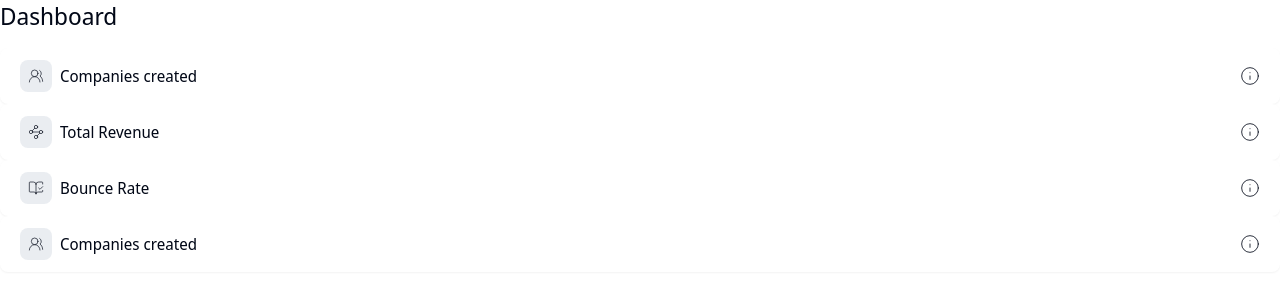
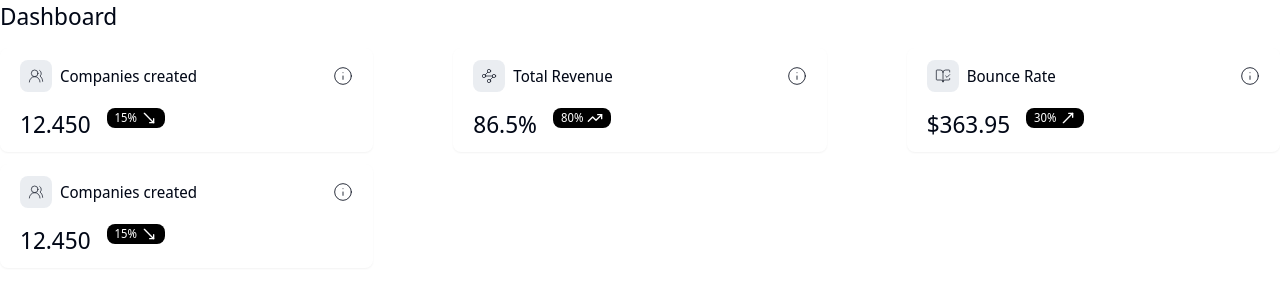
Before and after one commit to egbazua/dashboard-companies, a Next.js app: page / in a window 1280 px wide. Shown: the top 300 px of the page. Built offline with nearby package versions, Linux system fonts and the light colour scheme.

Commit message:
adding average value in card summary component

```diff
--- a/app/(routes)/components/CardSummary/CardSummary.tsx
+++ b/app/(routes)/components/CardSummary/CardSummary.tsx
@@ -1,6 +1,8 @@
 import CustomIcon from "@/components/CustomIcon/CustomIcon"
 import { CardSummaryProps } from "./CardSummary.types"
 import CustomTooltip from "@/components/CustomTooltip/CustomTooltip"
+import { cn } from "@/lib/utils"
+import { MoveDownRight, MoveUpRight, TrendingUp } from "lucide-react"
 
 const CardSummary = ({ average, icon: Icon, title, tooltipText, total }: CardSummaryProps) => {
   return (
@@ -12,6 +14,21 @@
         </div>
         <CustomTooltip content={tooltipText} />
       </div>
+      <div className="flex gap-4 mt-2 md:mt-4">
+        <p className="text-2xl">{total}</p>
+        <div className={cn(`flex items-center gap-1 px-2 text-xs text-white rounded-lg h-[20px] bg-black dark:bg-secondary`)}>
+          {average}%
+          {
+            average < 20 && <MoveDownRight strokeWidth={2} className="h-4 w-4" />
+          }
+          {
+            (average > 20 && average < 70) && <MoveUpRight strokeWidth={2} className="h-4 w-4" />
+          }
+          {
+            (average > 70 && average < 100) && <TrendingUp strokeWidth={2} className="h-4 w-4" />
+          }
+        </div>
+      </div>
     </div>
   )
 }
--- a/app/(routes)/page.tsx
+++ b/app/(routes)/page.tsx
@@ -31,7 +31,7 @@
     <main>
       <UserButton />
       <h2 className="text-2xl mb-4">Dashboard</h2>
-      <div className="grid grid-cols-1 md:grid-cols-2 lg:grid-cols-3 gap-3 lg:gap-x-20"></div>
+      <div className="grid grid-cols-1 md:grid-cols-2 lg:grid-cols-3 gap-3 lg:gap-x-20">
         {
           dataCardsSummary.map(({icon, total, average, title, tooltipText}) => (
             <CardSummary
@@ -51,6 +51,7 @@
           title="Companies created"
           tooltipText="See all of the companies created"
         />
+      </div>
     </main>
   )
 }
```
Lines whose indentation alone changed are shown as unchanged.
